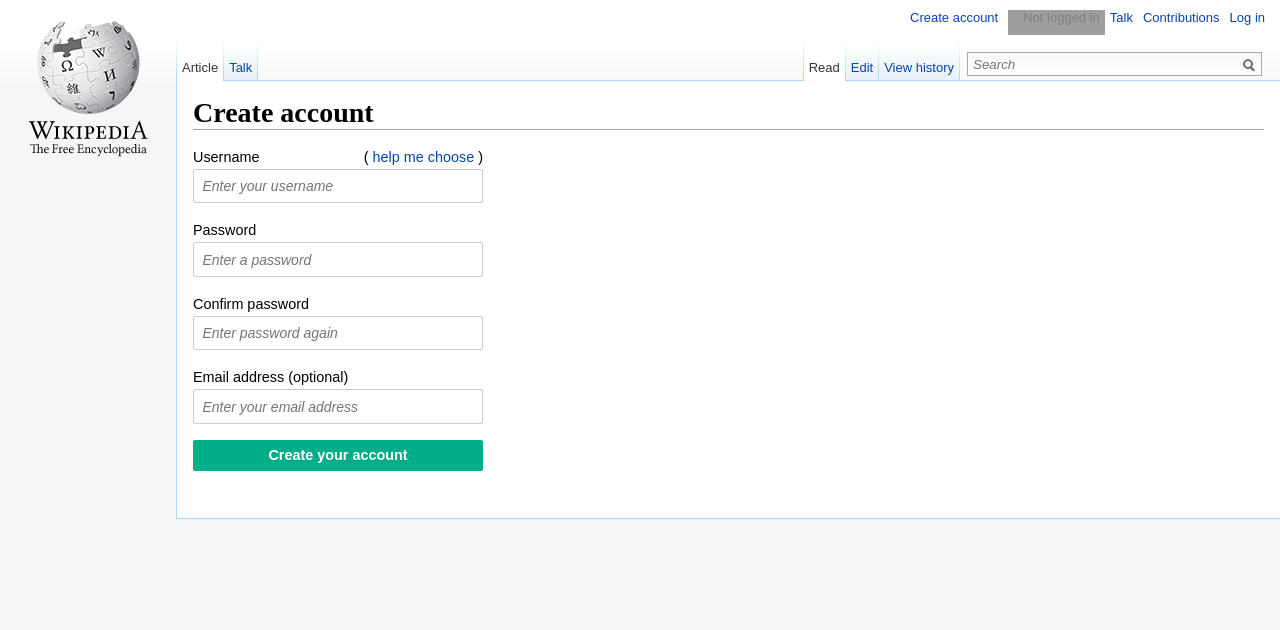
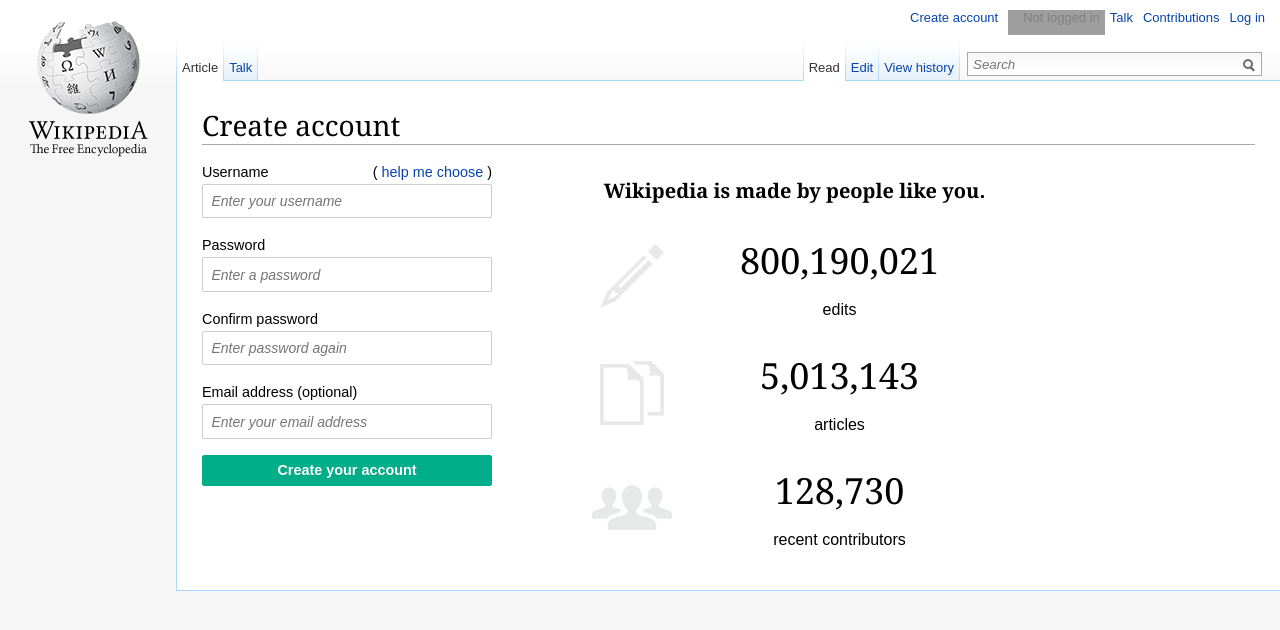
Before and after one commit to green-fox-academy/noreng, a plain HTML site: page week-02/day1/01-wikipedia-sitebuild/form.html in a window 1280 px wide. Drawn offline with Linux system fonts and the light colour scheme; grey boxes are pictures that could not be loaded.

Commit message:
wikisite: add statistics to registration page

```diff
--- a/week-02/day1/01-wikipedia-sitebuild/form.html
+++ b/week-02/day1/01-wikipedia-sitebuild/form.html
@@ -2,7 +2,7 @@
 <html>
   <head>
     <meta charset="UTF-8">
-    <title>GreenFoxpedia</title>
+    <title>GreenFoxpedia - Create account</title>
     <link rel="stylesheet" href="style/style.css">
     <link rel="stylesheet" href="style/form.css">
   </head>
@@ -58,6 +58,7 @@
       </header>
       <main class="main-content">
         <h1>Create account</h1>
+        <div class="registration-form box">
           <form action="">
             <p>
               <label for="username">Username
@@ -87,6 +88,24 @@
               <button type="submit">Create your account</button>
             </p>
           </form>
+        </div>
+        <div class="statistics box">
+          <h2>Wikipedia is made by people like you.</h2>
+          <div class="stat-numbers img-edits">
+            <h3>800,190,021</h3>
+            <p>edits</p>
+          </div>
+          <div class="stat-numbers img-articles">
+            <div>
+              <h3>5,013,143</h3>
+              <p>articles</p>
+            </div>
+          </div>
+          <div class="stat-numbers img-contributors">
+            <h3>128,730</h3>
+            <p>recent contributors</p>
+          </div>
+        </div>
       </main>
       <footer class="main-footer"></footer>
     </div>
--- a/week-02/day1/01-wikipedia-sitebuild/style/form.css
+++ b/week-02/day1/01-wikipedia-sitebuild/style/form.css
@@ -1,3 +1,17 @@
+.box {
+  float: left;
+}
+
+.main-content::after {
+  display: block;
+  content: '';
+  clear: both;
+}
+
+.registration-form {
+  margin-right: 100px;
+}
+
 form p {
   display: flex;
   flex-direction: column;
@@ -60,3 +74,37 @@
 form button:hover {
   background-color: #008c6d;
 }
+
+.statistics {
+  box-sizing: border-box;
+  text-align: center;
+  width: 405px;
+}
+
+.stat-numbers {
+ padding: 0px 0px 0px 90px;
+}
+
+.img-edits {
+  background: url(../images/icon-edits.png) no-repeat center left;
+}
+
+.img-articles {
+  background: url(../images/icon-pages.png) no-repeat center left;
+}
+
+.img-contributors {
+  background: url(../images/icon-contributors.png) no-repeat center left;
+}
+
+.statistics h2 {
+  font-weight: bold;
+  font-size: 20px;
+  border: none;
+  margin-top: 32px;
+}
+
+.stat-numbers h3 {
+  font-size: 36px;
+  margin-top: 32px;
+}
--- a/week-02/day1/01-wikipedia-sitebuild/style/style.css
+++ b/week-02/day1/01-wikipedia-sitebuild/style/style.css
@@ -10,9 +10,8 @@
   min-height: 100vh;
 }
 
-h1, h2 {
-  border-bottom: 1px solid #aaa;
-  font-family: serif;
+h1, h2, h3 {
+  font-family: Georgia, serif;
   font-weight: normal;
   margin: 0;
   overflow: hidden;
@@ -20,7 +19,7 @@
 
 h1 {
   font-size: 28px;
-  font-weight: bold;
+  border-bottom: 1px solid #aaa;
 }
 
 a {
@@ -167,17 +166,6 @@
   top: -2px;
 }
 
-
-
-
-
-
-
-
-
-
-
-
 .biography{
   background: #f9f9f9;
   box-sizing: border-box;
@@ -193,7 +181,7 @@
   border: 1px solid #a7d7f9;
   border-right: none;
   box-sizing: border-box;
-  padding: 16px;
+  padding: 25px;
   width: 100%;
 }
 
```
Also changed, not shown: week-02/day1/01-wikipedia-sitebuild/images/icon-contributors.png (added), week-02/day1/01-wikipedia-sitebuild/images/icon-edits.png (added), week-02/day1/01-wikipedia-sitebuild/images/icon-pages.png (added). Lines whose indentation alone changed are shown as unchanged.
